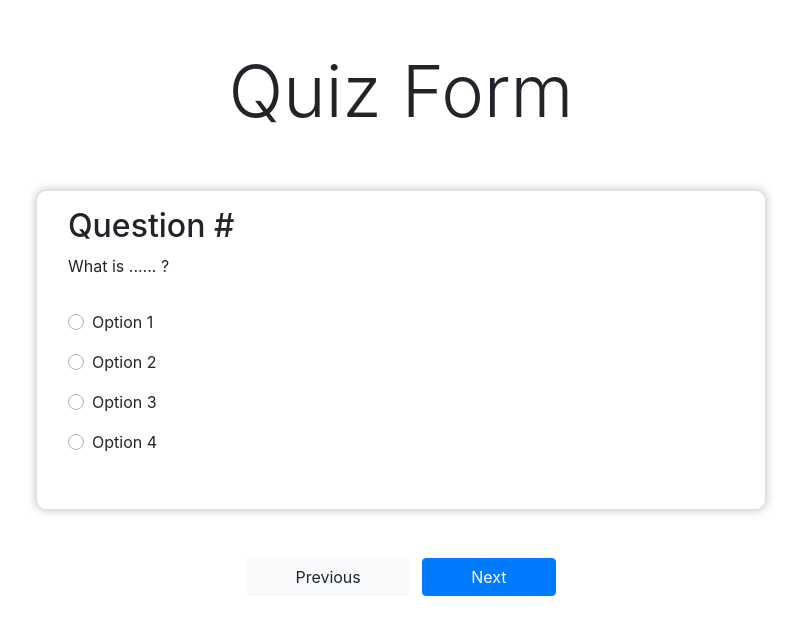
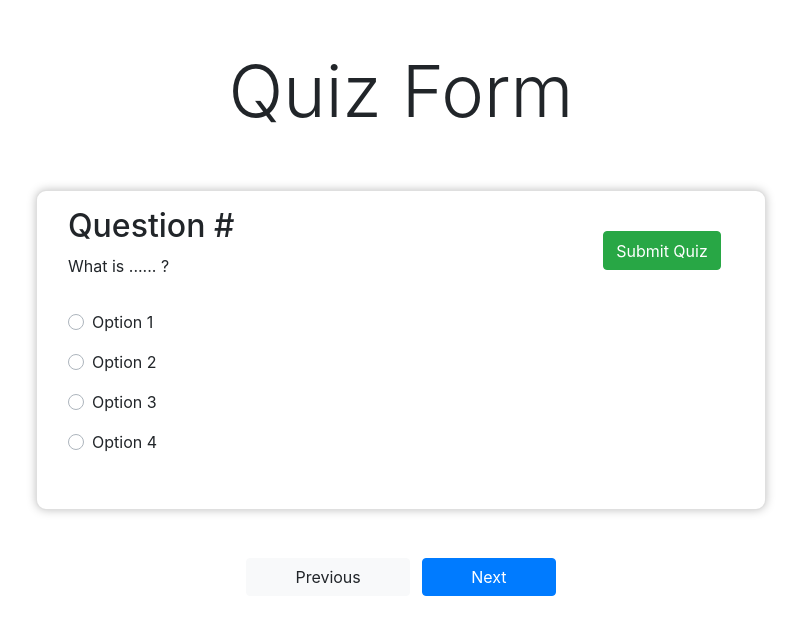
Before and after one commit to HaarshR/awd-quiz-form, a plain HTML site: page index.html in a window 1280 px wide. Shown: the whole page, without its empty margins (239-1040 px from the left). Drawn offline with nearby package versions, Linux system fonts and the light colour scheme.

Commit message:
Chnaged styling and added Submit button

```diff
--- a/index.html
+++ b/index.html
@@ -25,9 +25,12 @@
           <div id="quiz-slider" class="card">
             <div class="container">
               <div class="row p-3">
-                <div class="col-12">
+                <div class="col-9">
                   <h2 id="questionNumber">Question #</h2>
                   <p id="question">What is ...... ?</p>
+                </div>
+                <div class="col-3 py-4 text-center d-flex justify-content-center">
+                  <button id="btnSave" class="btn btn-success">Submit Quiz</button>
                 </div>
               </div>
               <div class="row px-3">
```
